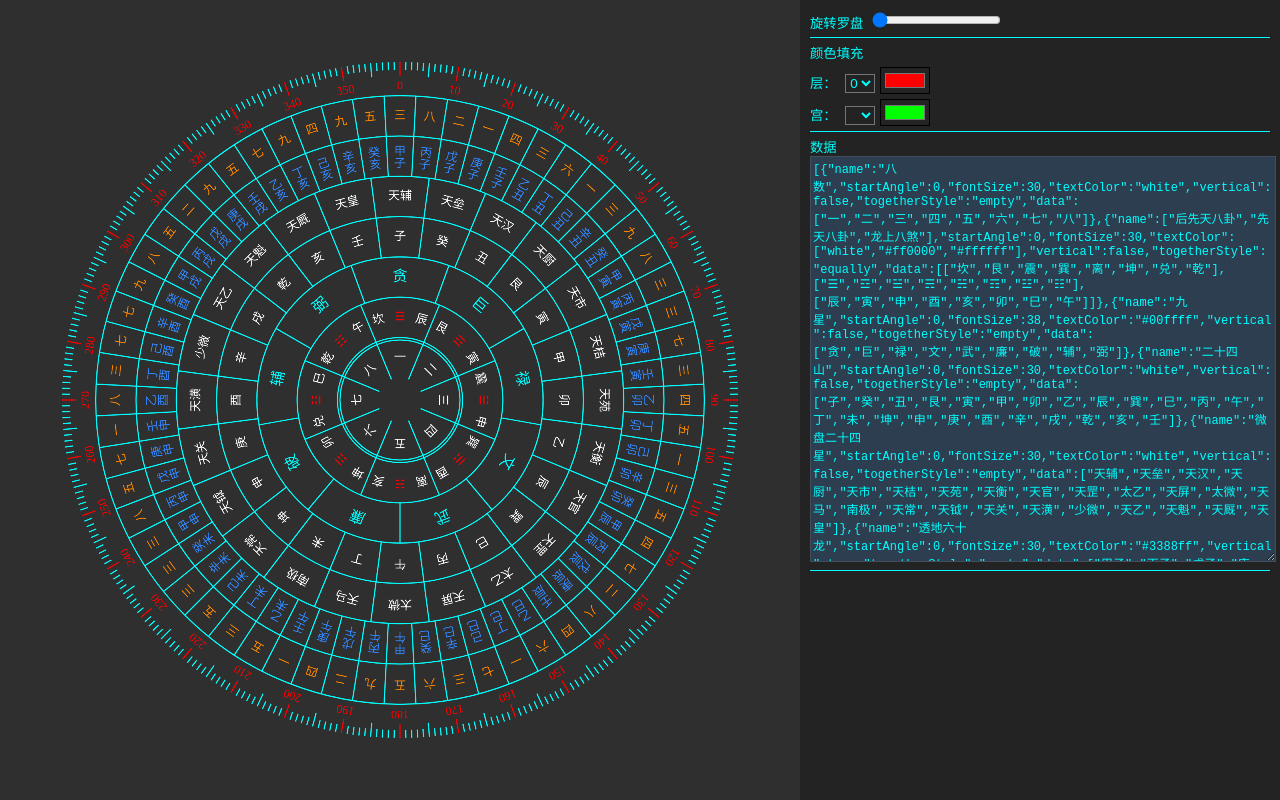
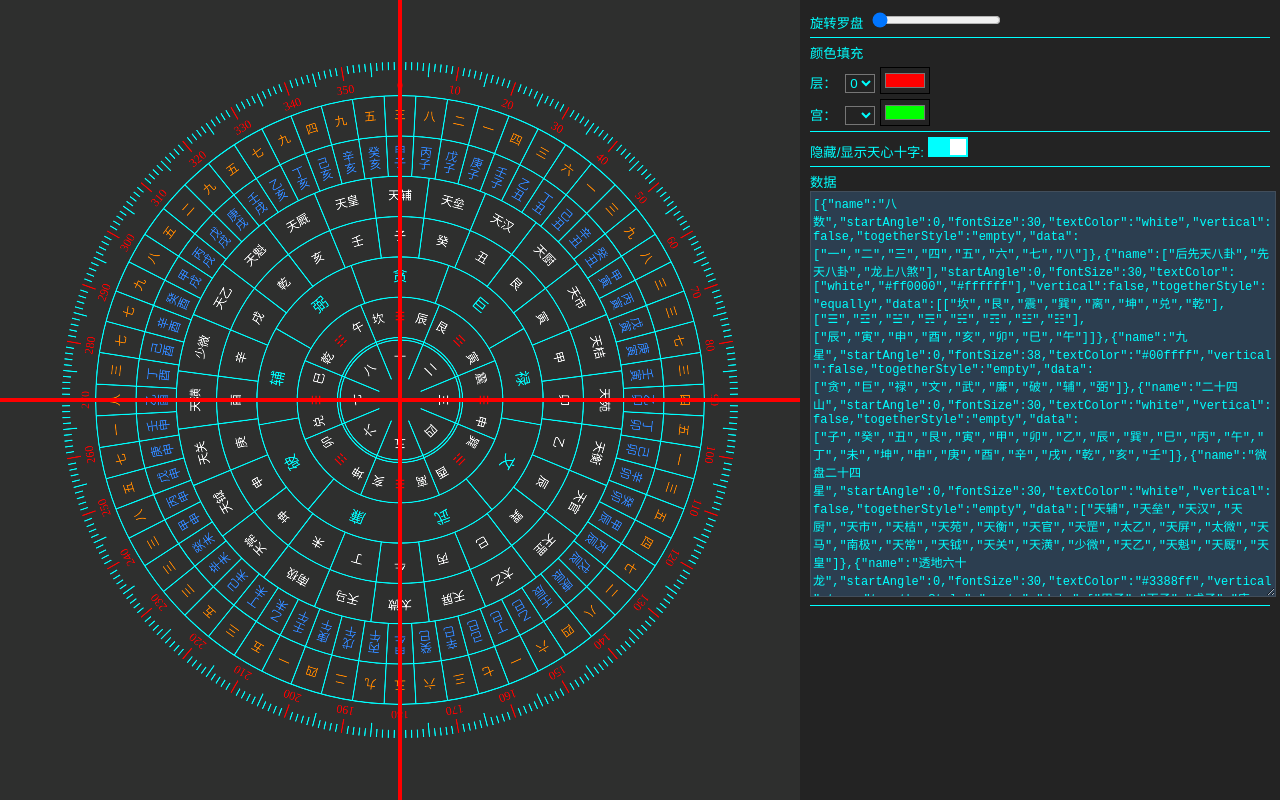
Before and after one commit to 0x7A7A6572/FengShuiCompass, a Vue app: page / in a window 1280 px wide. Built offline with nearby package versions, Linux system fonts and the light colour scheme.

Commit message:
添加显示天心十字

```diff
--- a/src/App.vue
+++ b/src/App.vue
@@ -23,11 +23,14 @@ let layerFilt = ref([]);
 let latticeFill = ref([]);
 // 刻度样式
 let scaclStyle = ref({
-          minLineHeight: 10,
-          midLineHeight: 25,
-          maxLineHeight: 25,
-          numberFontSize: 30,
-        })
+  minLineHeight: 10,
+  midLineHeight: 25,
+  maxLineHeight: 25,
+  numberFontSize: 30,
+});
+
+//显示隐藏天心十字
+let isShowTianxinCross = ref(true);
 
 function getDataByIndex() {
   return compassDataObj.getDataByIndex(selectLayer.value);
@@ -92,6 +95,8 @@ function changeLatticeFill() {
       v-model:layerFilt="layerFilt"
       v-model:latticeFill="latticeFill"
       :scaclStyle="scaclStyle"
+      :isShowTianxinCross="isShowTianxinCross"
+      :tianxinCrossStyle="{ color: 'red', lineWidth: 10 }"
     ></FengShuiCompass>
     <div class="contorl">
       <div class="control-rotate">
@@ -121,12 +126,27 @@ function changeLatticeFill() {
           </select>
           <input type="color" v-model="selectLatticeColor" @change="changeLatticeFill" />
         </div>
+     <div class="line"></div>
+        <div>
+          隐藏/显示天心十字:
+          <label class="switch">
+            <input type="checkbox" v-model="isShowTianxinCross"/>
+            <div class="slider"></div>
+          </label>
+        </div>
       </div>
+
       <div class="line"></div>
-
       <div class="control-data">
         数据
-        <textarea disabled type="range" min="0" max="100" step="5" :value="JSON.stringify(compassData)"></textarea>
+        <textarea
+          disabled
+          type="range"
+          min="0"
+          max="100"
+          step="5"
+          :value="JSON.stringify(compassData)"
+        ></textarea>
       </div>
       <div class="line"></div>
     </div>
@@ -175,10 +195,14 @@ body {
 .control-data textarea {
   font-size: small;
   width: 100%;
+  background-color: #2c3e50;
+  color: aqua;
+  height: max-content;
+  min-height: inherit;
 }
 #gemc {
   height: 100vh;
-  display: block;
+  width: 100vh;
 }
 .line {
   background-color: aqua;
@@ -195,10 +219,54 @@ select {
   margin-left: 5px;
   color: aqua;
 }
-textarea{
-  background-color: #2c3e50;
-  color: aqua;
-  height: max-content;
-  min-height: inherit;
+
+/** 开关按钮样式 */
+.switch {
+  position: relative;
+  display: inline-block;
+  width: 40px;
+  height: 20px;
+}
+
+.switch input {
+  display: none;
+}
+
+.slider {
+  position: absolute;
+  cursor: pointer;
+  top: 0;
+  left: 0;
+  right: 0;
+  bottom: 0;
+  background-color: #ccc;
+  -webkit-transition: 0.4s;
+  transition: 0.4s;
+}
+
+.slider:before {
+  position: absolute;
+  content: "";
+  height: 16px;
+  width: 16px;
+  left: 2px;
+  bottom: 2px;
+  background-color: white;
+  -webkit-transition: 0.4s;
+  transition: 0.4s;
+}
+
+input:checked + .slider {
+  background-color: aqua;
+}
+
+input:focus + .slider {
+  box-shadow: 0 0 1px aqua;
+}
+
+input:checked + .slider:before {
+  -webkit-transform: translateX(20px);
+  -ms-transform: translateX(20px);
+  transform: translateX(20px);
 }
 </style>
--- a/src/components/FengShuiCompass.vue
+++ b/src/components/FengShuiCompass.vue
@@ -1,6 +1,7 @@
 <template>
-
+  <div class="fs-layout">
     <canvas
+      class="fs-canvas"
       ref="canvasFengShuiCompass"
       :style="{
         transform: 'rotate(' + rotate + 'deg)',
@@ -8,10 +9,15 @@
     >
       你的浏览器不支持HTML5 Canvas标签
     </canvas>
+
+    <canvas v-show="isShowTianxinCross" class="fs-canvas" ref="canvasTianxinCross">
+    </canvas>
+  </div>
 </template>
 
 <script setup>
 import { FengShuiCompass, CompassData } from "./compass-main.js";
+import { TianXinCross } from "./compass-tianxincross.js";
 // import  CompassData  from "./compass-redata.js";
 import { ref, onMounted, watch } from "vue";
 const props = defineProps({
@@ -30,16 +36,24 @@ const props = defineProps({
     type: Array,
     default: [],
   },
-  scaclStyle: Object
+  scaclStyle: Object,
+  isShowTianxinCross: {
+    type: Boolean,
+    default: true,
+  },
+  tianxinCrossStyle: {
+    type: Object,
+    default: {
+      color: "red",
+      lineWidth: 5,
+    },
+  },
 });
 
 const fs = new FengShuiCompass();
 let ctx = null;
-// components:{FengShuiCompass},
 let canvasFengShuiCompass = ref(null);
-// onUpdated(() => {
-//       console.log("props-onUpdated:",props)
-//     })
+let canvasTianxinCross = ref(null);
 
 watch(
   [() => props.layerFilt, () => props.latticeFill],
@@ -63,7 +77,6 @@ watch(
 );
 
 onMounted(() => {
-
   var canvas = canvasFengShuiCompass.value;
   canvas.width = props.width;
   canvas.height = props.height;
@@ -81,7 +94,29 @@ onMounted(() => {
     })
     .setCompassData(props.compassData) //必须在配置所有基本数据完成之后执行
     .draw(ctx); //draw 必须setCompassData完成之后执行 终止链式
+
+  // 绘制天心十字
+  let tianxinCanvas = canvasTianxinCross.value;
+  tianxinCanvas.width = props.width;
+  tianxinCanvas.height = props.height;
+  let tianxinCtx = tianxinCanvas.getContext("2d");
+  const fsTianxinCross = new TianXinCross(tianxinCtx, props.width, props.height);
+  fsTianxinCross.draw(props.tianxinCrossStyle.color, props.tianxinCrossStyle.lineWidth);
 });
 </script>
 
-<style scoped></style>
+<style scoped>
+.fs-layout {
+  display: block;
+  overflow: hidden;
+  position: relative;
+}
+.fs-canvas {
+  position: absolute;
+  left: 0;
+  top: 0;
+  width: inherit;
+  height: inherit;
+  overflow: hidden;
+}
+</style>
--- /dev/null
+++ b/src/components/compass-tianxincross.js
@@ -0,0 +1,38 @@
+class TianXinCross {
+    width; height;
+    ctx;
+
+/**
+ * 构造器
+ * @param {Context} ctx
+ * @param {number} width
+ * @param {number} height
+ */
+  constructor(ctx, width, height) {
+    this.width = width;
+    this.height = height;
+    this.ctx = ctx;
+  }
+
+  draw(lineColor, lineWidth){
+    // 颜色设置
+    this.ctx.strokeStyle = lineColor;
+    // 线宽设置
+    this.ctx.lineWidth = lineWidth || 3;
+
+    this.ctx.beginPath();   //开始一个新的绘制路径
+	this.ctx.moveTo(0, this.height/2);   //定义直线的起点坐标为(10,10)
+	this.ctx.lineTo(this.width, this.height/2);   //定义直线的终点坐标为(200,10)
+	this.ctx.stroke();   //沿着坐标点的路径顺序绘制直线
+	this.ctx.closePath();   //关闭当前的绘制路径
+
+    this.ctx.beginPath();
+	this.ctx.moveTo(this.width/2, 0);
+	this.ctx.lineTo(this.width/2, this.height);
+	this.ctx.stroke();
+	this.ctx.closePath();
+
+  }
+
+}
+export { TianXinCross }
```
Lines whose indentation alone changed are shown as unchanged.
